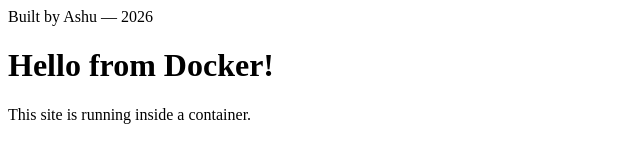
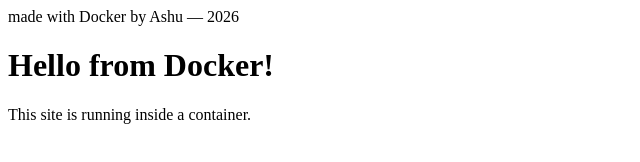
Before and after one commit to Ashu9654/static-site-docker, a plain HTML site: page index.html in a window 1280 px wide. Shown: the whole page, without its empty margins (0-640 px from the left). Drawn offline with Linux system fonts and the light colour scheme.

Commit message:
Updated footer text

```diff
--- a/index.html
+++ b/index.html
@@ -1,7 +1,7 @@
 <!DOCTYPE html>
 <html>
 <head><title>My Docker Site</title></head>
-<footer>Built by Ashu — 2026</footer>
+<footer>made with Docker by Ashu — 2026</footer>
 <body>
   <h1>Hello from Docker!</h1>
   <p>This site is running inside a container.</p>
```
